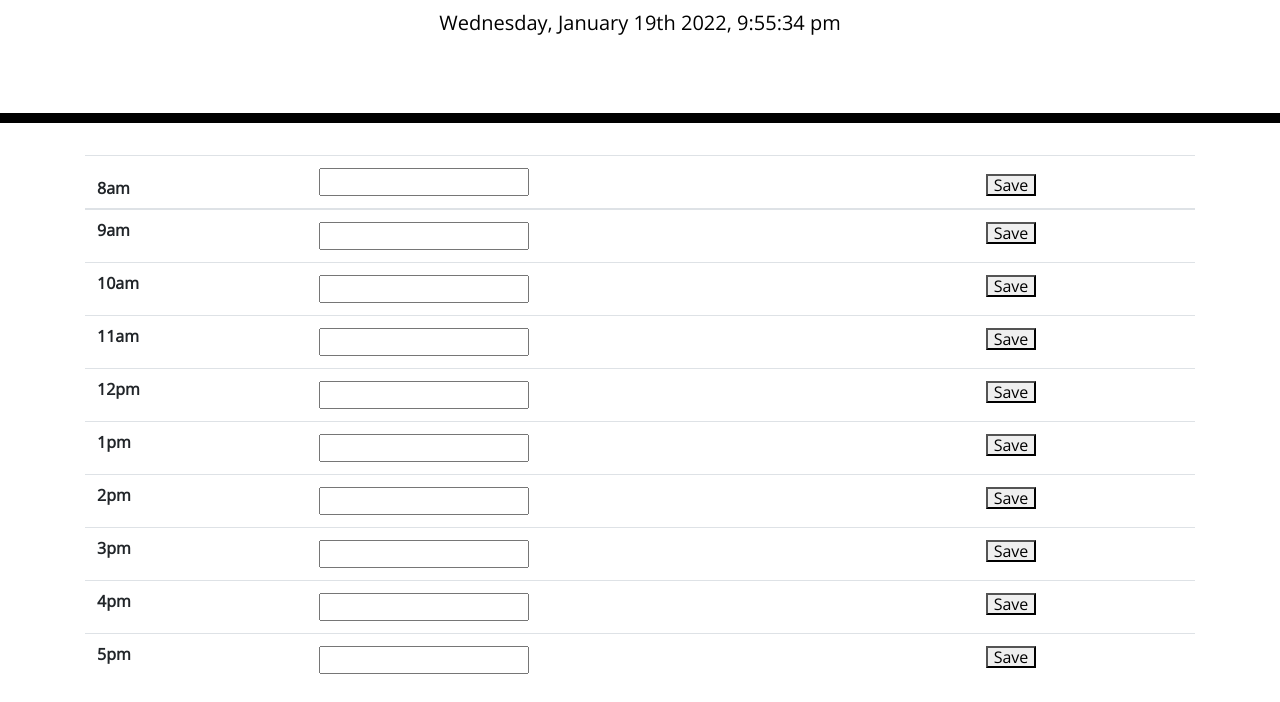
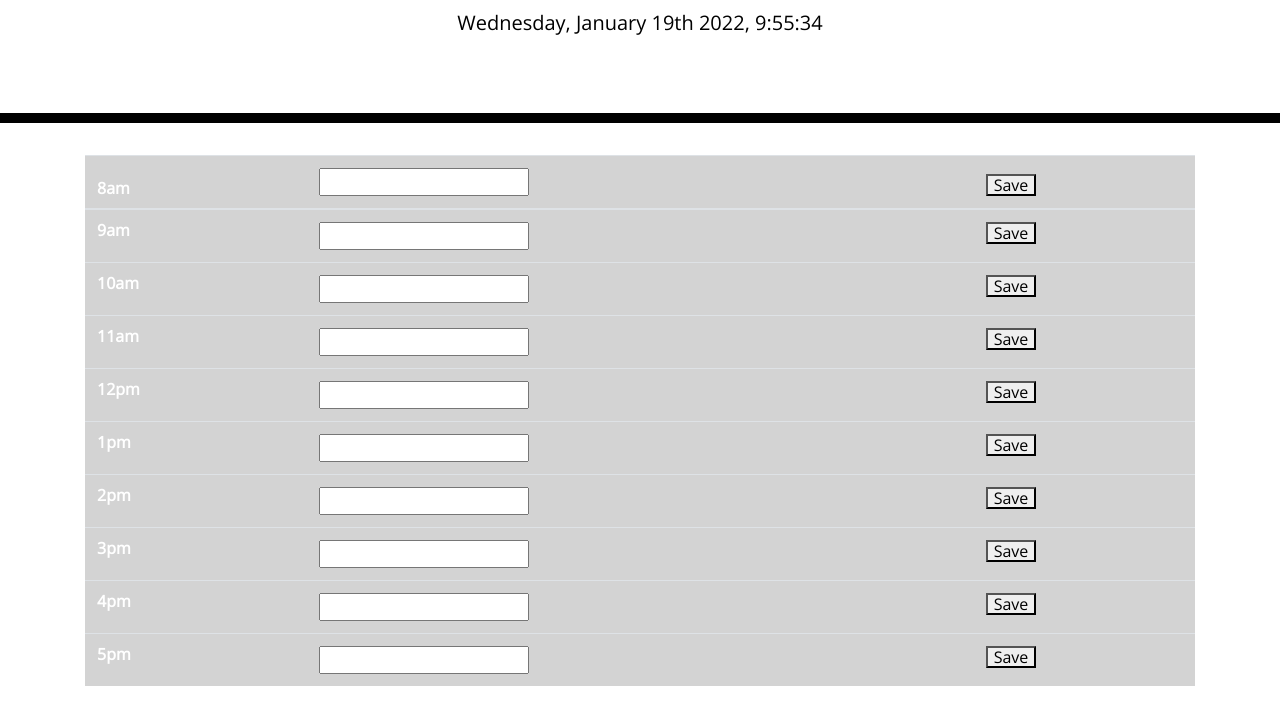
Before and after one commit to jgray33/work-day-scheduler, a plain HTML site: page Develop/index.html in a window 1280 px wide. Shown: the part 181-883 px from the top of the page. Drawn offline with nearby package versions, Linux system fonts and the light colour scheme.

Commit message:
added color changing rows depending on the hour

```diff
--- a/Develop/index.html
+++ b/Develop/index.html
@@ -22,56 +22,56 @@
   <div class="container">
     <table class="table">
       <thead>
-        <tr>
-          <th scope="col" style="width: 16.66%">8am</th>
-          <th scope="col" style="width: 50%"> <input> </th>
-          <th scope="col" style="width: 16.6%"> <button> Save</button> </th>
+        <tr id="eightRow">
+          <th scope="col" style="width: 16.66%" >8am</th>
+          <th scope="col" style="width: 50%"> <input type="text" id="eightAM"> </th>
+          <th scope="col" style="width: 16.6%"> <button id="eightBttn" onclick="saveUserInput(event)"> Save</button> </th>
         </tr>
       </thead>
       <tbody>
-        <tr>
+        <tr id="nineRow">
           <th scope="row">9am</th>
-          <td><input> </td>
+          <td><input type="text" id="9am"> </td>
+          <td><button id="9btn"> Save</button> </th></td>
+        </tr>
+        <tr id="tenRow">
+          <th scope="row">10am</th>
+          <td><input type="text" id="10am"> </td>
           <td><button> Save</button> </th></td>
         </tr>
-        <tr>
-          <th scope="row">10am</th>
-          <td><input> </td>
+        <tr id=elevenRow>
+          <th scope="row">11am</th>
+          <td><input type="text" id="11am"> </td>
           <td><button> Save</button> </th></td>
         </tr>
-        <tr>
-          <th scope="row">11am</th>
-          <td><input> </td>
+        <tr id=twelveRow>
+          <th scope="row">12pm</th>
+          <td><input type="text" id="12pm"> </td>
           <td><button> Save</button> </th></td>
         </tr>
-        <tr>
-          <th scope="row">12pm</th>
-          <td><input> </td>
+        <tr id="oneRow">
+          <th scope="row">1pm</th>
+          <td><input type="text" id="1pm"> </td>
           <td><button> Save</button> </th></td>
         </tr>
-        <tr>
-          <th scope="row">1pm</th>
-          <td><input> </td>
+        <tr id="twoRow">
+          <th scope="row">2pm</th>
+          <td><input type="text" id="2pm"> </td>
           <td><button> Save</button> </th></td>
         </tr>
-        <tr>
-          <th scope="row">2pm</th>
-          <td><input> </td>
+        <tr id="threeRow">
+          <th scope="row">3pm</th>
+          <td><input type="text" id="3pm"> </td>
           <td><button> Save</button> </th></td>
         </tr>
-        <tr>
-          <th scope="row">3pm</th>
-          <td><input> </td>
+        <tr id="fourRow">
+          <th scope="row">4pm</th>
+          <td><input type="text" id="4pm"> </td>
           <td><button> Save</button> </th></td>
         </tr>
-        <tr>
-          <th scope="row">4pm</th>
-          <td><input> </td>
-          <td><button> Save</button> </th></td>
-        </tr>
-        <tr>
+        <tr id="fiveRow">
           <th scope="row">5pm</th>
-          <td><input> </td>
+          <td><input type="text" id="5pm"> </td>
           <td><button> Save</button> </th></td>
         </tr>
 
--- a/Develop/style.js
+++ b/Develop/style.js
@@ -1,4 +1,139 @@
-var reformatDate = moment().format("dddd, MMMM Do YYYY, h:mm:ss a")
-console.log(moment())
-console.log(moment().d)
+const eightBttn = document.getElementById("eightBttn")
+const eightInput = document.getElementById("#eightAM");
+const eightRow = document.getElementById("eightRow")
+const nineRow = document.getElementById("nineRow");
+const tenRow = document.getElementById("tenRow");
+const elevenRow = document.getElementById("elevenRow");
+const twelveRow = document.getElementById("twelveRow");
+const oneRow = document.getElementById("oneRow");
+const twoRow = document.getElementById("twoRow");
+const threeRow = document.getElementById("threeRow");
+const fourRow = document.getElementById("fourRow");
+const fiveRow = document.getElementById("fiveRow");
+let timeNow = moment().format("H")
+
+
+// The time -------------------------------------------------
+
+let reformatDate = moment().format("dddd, MMMM Do YYYY, h:mm:ss");
+console.log(moment());
 $("#currentDay").text(reformatDate);
+
+
+
+// Changes the colours depending on time ---------------------
+// 8am
+function checkTime() {
+  if (timeNow === 8) {
+    eightRow.classList.add("present");
+  } else if (timeNow > 8) {
+    eightRow.classList.add("past");
+  } else if (timeNow < 8) {
+    eightRow.classList.add("future");
+  }
+// 9am
+  if (timeNow === 9) {
+      nineRow.classList.add("present");
+  } else if (timeNow > 9) {
+      nineRow.classList.add("past")
+  } else if (timeNow < 9) {
+      nineRow.classList.add("future")
+  }
+// 10am
+  if (timeNow === 10) {
+    tenRow.classList.add("present");
+} else if (timeNow > 10) {
+    tenRow.classList.add("past")
+} else if (timeNow < 10) {
+    tenRow.classList.add("future")
+}
+//11am
+if (timeNow === 11) {
+    elevenRow.classList.add("present");
+} else if (timeNow > 11) {
+    elevenRow.classList.add("past")
+} else if (timeNow < 11) {
+    elevenRow.classList.add("future")
+}
+// 12pm
+if (timeNow === 12) {
+    twelveRow.classList.add("present");
+} else if (timeNow > 12) {
+    twelveRow.classList.add("past")
+} else if (timeNow < 12) {
+    twelveRow.classList.add("future")
+}
+// 1pm
+if (timeNow === 13) {
+    oneRow.classList.add("present");
+} else if (timeNow > 13) {
+    oneRow.classList.add("past")
+} else if (timeNow < 13) {
+    oneRow.classList.add("future")
+}
+// 2pm
+if (timeNow === 14) {
+    twoRow.classList.add("present");
+} else if (timeNow > 14) {
+    twoRow.classList.add("past")
+} else if (timeNow < 14) {
+    twoRow.classList.add("future")
+}
+// 3pm
+if (timeNow === 15) {
+    threeRow.classList.add("present");
+} else if (timeNow > 15) {
+    threeRow.classList.add("past")
+} else if (timeNow < 15) {
+    threeRow.classList.add("future")
+}
+// 4pm
+if (timeNow === 16) {
+    fourRow.classList.add("present");
+} else if (timeNow > 16) {
+    fourRow.classList.add("past")
+} else if (timeNow < 16) {
+    fourRow.classList.add("future")
+}
+// 5pm
+if (timeNow === 17) {
+    fiveRow.classList.add("present");
+} else if (timeNow > 17) {
+    fiveRow.classList.add("past")
+} else if (timeNow < 17) {
+    fiveRow.classList.add("future")
+} }
+
+
+// currentHour = [8,9,10,11,12,13,14,15,16,17]
+// for (let i = 0; i < currentHour.length; i++) {
+//     const hour = currentHour[i]
+//     if (hour = timeNow) {
+
+//     }
+
+// }
+
+
+checkTime();
+
+// If the time now is = 8 add .present to
+// else if the time now is
+
+// saveUserInput = (e) => {
+//     console.log("clicked save")
+//     let userInput = eightInput.value;
+//     localStorage.setItem("userInput", userInput)
+//     console.log(userInput)
+// }
+
+// eightBttn.click(saveUserInput)
+
+// function saveUserInput () {
+//     let userInput = eightInput.value
+//     localStorage.setItem(userInput, userInput)
+//     console.log(userInput)
+// }
+
+// // let userInput = $("#9am").value
+// // localStorage.setItem("userInput", userInput)
```
